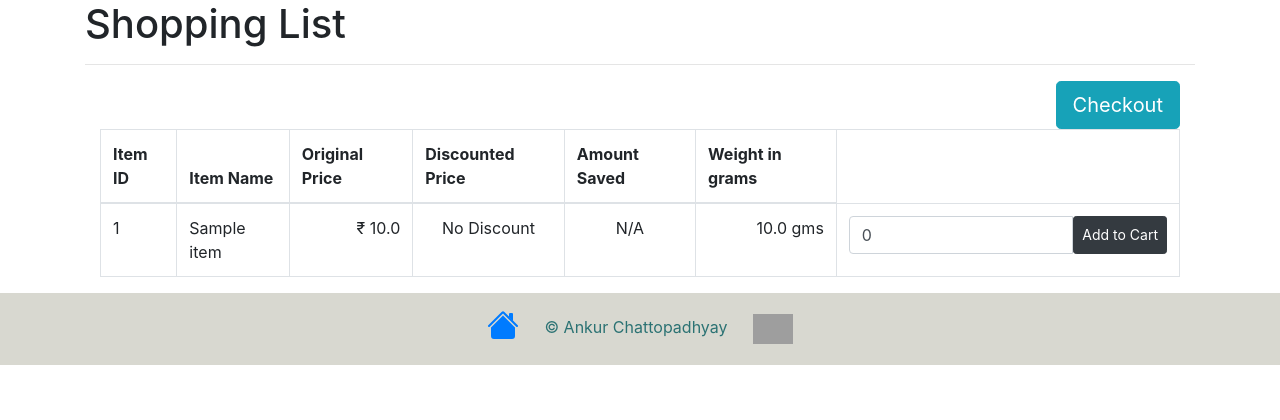
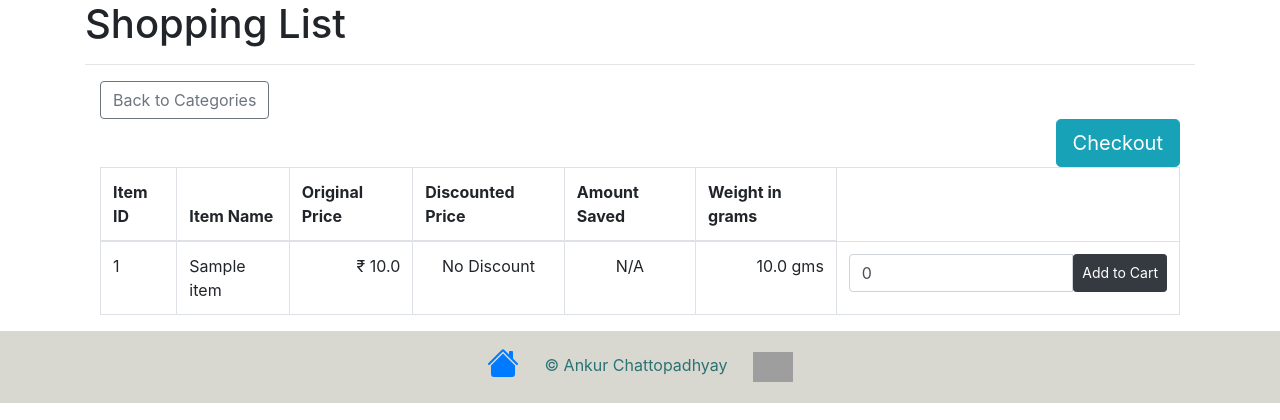
Before and after one commit to girlscript-blr/code-with-girlscript-bangalore, a Django app: page /shopping_list/ in a window 1280 px wide. Shown: the top 420 px of the page. Run offline with Django 3.2, Linux system fonts and the light colour scheme; tables that the repository leaves empty hold one stand-in row (values such as "Sample post"); some libraries are stand-ins or nearby versions; grey boxes are pictures that could not be loaded.

Commit message:
feat: add link for going back to categories

```diff
--- a/Hard/1. Shopping Cart Problem/solutions/chttrjeankr_Ankur_Chattopadhyay/shoppingcart/templates/shopping_list.html
+++ b/Hard/1. Shopping Cart Problem/solutions/chttrjeankr_Ankur_Chattopadhyay/shoppingcart/templates/shopping_list.html
@@ -1,7 +1,17 @@
 {% extends "base.html" %} {% block content %}
+
 <div class="container">
   <h1>Shopping List</h1>
   <hr />
+  <div class="col-sm-auto">
+    <button
+      type="submit"
+      class="btn btn-outline-secondary"
+      onclick="window.location.href='/categories'"
+    >
+      Back to Categories
+    </button>
+  </div>
   <div class="container" style="text-align: right;">
     <button
       type="submit"
```
